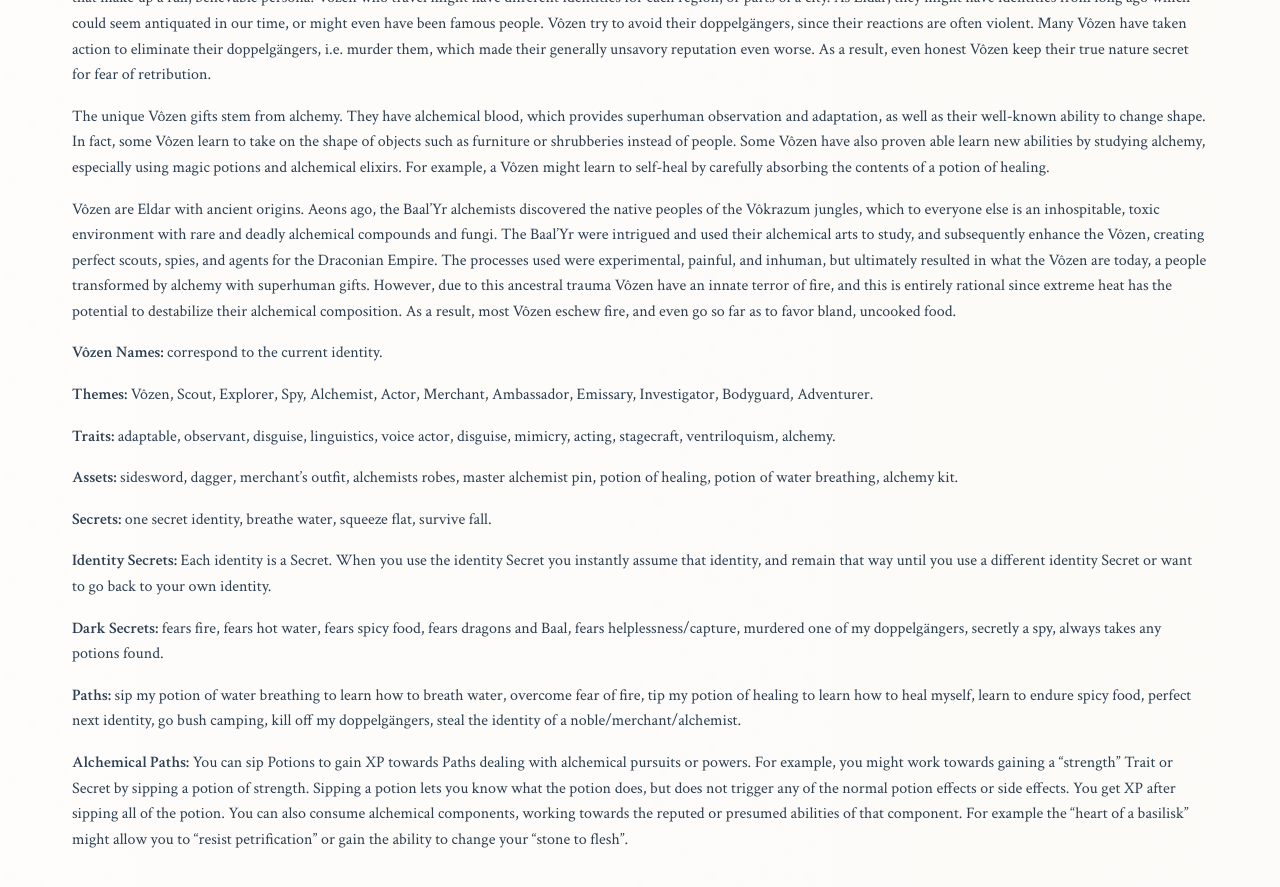
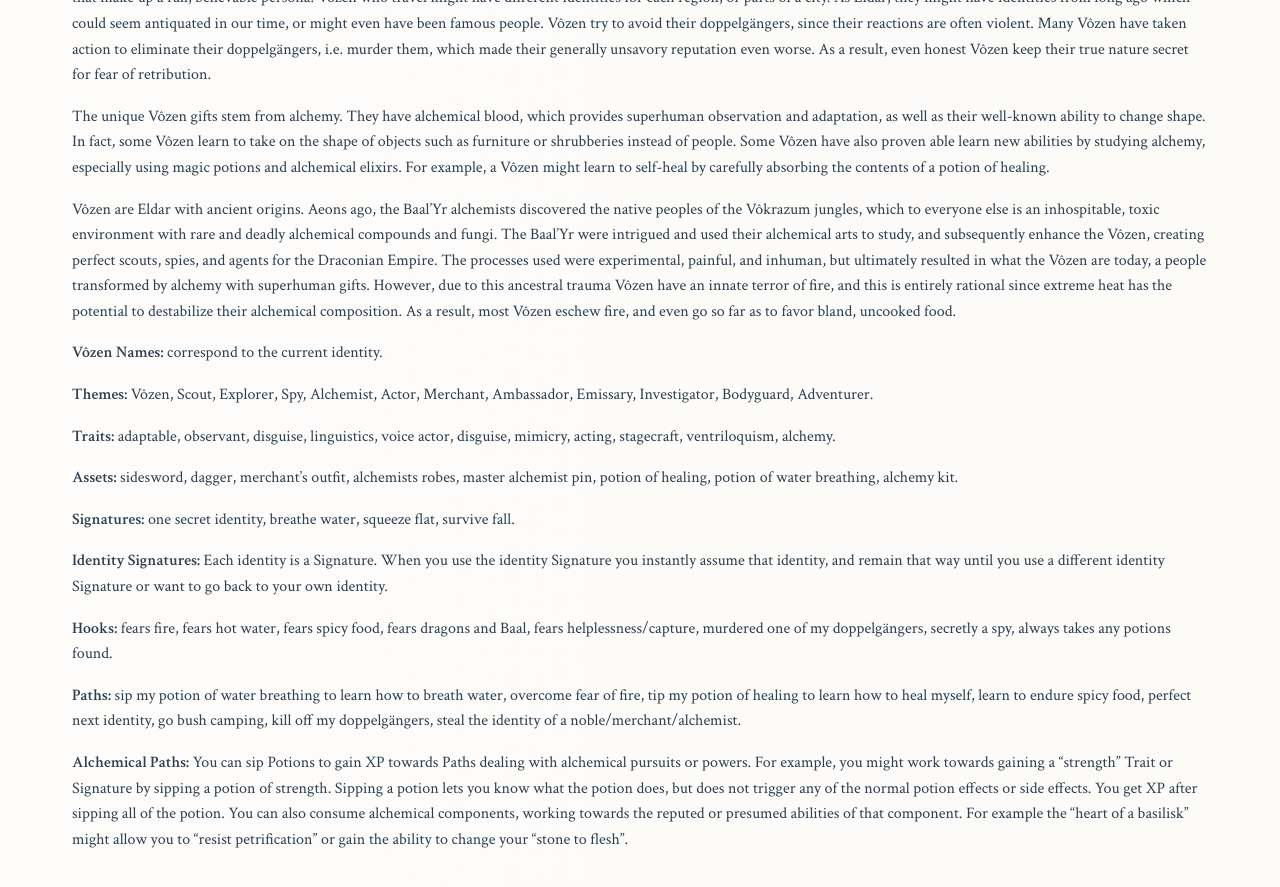
Before and after one commit to paulabrams/burners, a Jekyll site: the page built from markdown/burners-ancestry.md, in a window 1280 px wide and 900 px high, scrolled down 10434 px. Shown: the top 887 px of the window. Built offline with Jekyll 4.4.1, drawn with Linux system fonts in a browser that asks for light colours; some web fonts are replaced; some of the changed text lies outside the part shown.

Commit message:
Publish local draft: drop Legends and Wåndyr rule references.
Rewrite arms and ancestry framing in Burners terms; strip cross-system name-drops from principles, invocations, and the referee guide.

Co-authored-by: Cursor <cursoragent@cursor.com>

```diff
--- a/markdown/burners-ancestry.md
+++ b/markdown/burners-ancestry.md
@@ -7,17 +7,17 @@ hero_alt: "The faithful beasts — H. J. Ford"
 
 # Burners Ancestry
 
-*The complete **Ancestry** section (the races and peoples of the Dragon Isles) imported from **Legends of the Dragon Isles RPG**, for use with Burners (see [[Burners Adventure Game]]). Faithful to the source; structural run-together lines split, light typo fixes only.*
+*The races and peoples of the Dragon Isles, for use with Burners (see [[Burners Adventure Game]]).*
 
-> **Reading a Legends ancestry in Burners.** Each entry below ends in a block of Legends terms. Map them like this:
+> **Reading an ancestry block.** Each entry ends in a short pick-list. Map them like this:
 >
-> - **Themes** — feed your Burners **Theme**: your name or alias and a short "look" (*"Alu'Kel — desert screamer"*). A Legends Theme is also a mine for Traits.
+> - **Themes** — feed your Burners **Theme**: your name or alias and a short "look" (*"Alu'Kel — desert screamer"*). Also a mine for Traits.
 > - **Traits** — take as Burners **Traits**, each tagged to an Approach. Up to four per character level, backfilled as you go.
 > - **Assets** — gear. Buy from [[Burners Equipment]]; exotic pieces are in [[Burners Arms and Armor]], with **Slots** assigned there.
-> - **Secrets become Signatures** — see [[Burners Principles#Earned in play]]. Spells that are plainly spells are learned through [[Burners Sorcerie]] / [[Burners Spells]] instead.
-> - **Gifts** (Drisi, Karrock) — the "Gifts Secret" becomes a **Gifts Signature**; each gift manifested is an innate Asset while it shows.
+> - **Signatures** — powers and named edges earned in play — see [[Burners Principles#Earned in play]]. Spells that are plainly spells are learned through [[Burners Sorcerie]] / [[Burners Spells]] instead.
+> - **Gifts** (Drisi, Karrock) — take a **Gifts Signature**; each gift manifested is an innate Asset while it shows.
 > - **Signature Assets** — name items in play, never at creation (see [[Burners Arms and Armor]]).
-> - **Dark Secrets** — Burners has no slot for these; keep one anyway, as written, and hand it to the Referee. It is a hook, and hooks get pulled.
+> - **Hooks** — hand one to the Referee. It is a lever, and levers get pulled.
 > - **Paths** — goals and quests. XP stays OSE only — see [[Burners Principles#Earned in play]]. A completed Path pays off in fiction, Traits, or a Signature emerging.
 
 ---
@@ -48,9 +48,9 @@ Northmaren strongholds are works of engineering that would make the Dwur proud.
 
 **Assets:** cuirass, plate armor, sword, lance, poleax, longsword, rondel, warhorse, canoe, silk rope, Elven cloak, hunting bow, long bow, war bow, bread, cheese, Elven way bread.
 
-**Secrets:** detect evil, sense truth, holy aura, Elfsight, Starlight, Blessing of Lunara, Healing of Lunara, Purify water, Find Path, horse whisperer.
+**Signatures:** detect evil, sense truth, holy aura, Elfsight, Starlight, Blessing of Lunara, Healing of Lunara, Purify water, Find Path, horse whisperer.
 
-**Dark Secrets:** family slain by Avathars, impious, deserter, fears undead.
+**Hooks:** family slain by Avathars, impious, deserter, fears undead.
 
 **Paths:** battle the Avathars, earn knight's armor, become a knight, build a river fort, strengthen the forest, purify forest tainted by Avathars, hunt Avathars, win new lands in the south.
 
@@ -72,9 +72,9 @@ Southmaren nobles are most often found in the major cities of Aquila and Madriga
 
 **Assets:** cuirass, sidesword, buckler, parrying dagger, storta, spadone, partisan, crossbow, boots, guildmaster silver pin, spellbook, vial of poison, vial of poison antidote, deer meat, wineskin, traveling rations.
 
-**Secrets:** black wizard spells, lock picking, magic appraisal, forgery, bribery, sword tricks, riding tricks, archery stick shot, horse whisperer, poison/antidote brewing.
+**Signatures:** black wizard spells, lock picking, magic appraisal, forgery, bribery, sword tricks, riding tricks, archery stick shot, horse whisperer, poison/antidote brewing.
 
-**Dark Secrets:** owes a debt, liar, thief, blackmailed, gigolo, flat broke, lost soul.
+**Hooks:** owes a debt, liar, thief, blackmailed, gigolo, flat broke, lost soul.
 
 **Paths:** find a magical rapier, learn black wizard spells, make it rich, pay off debt, blood debt vs goblyns, soul owned by a black wizard, orphan, raised by slave traders.
 
@@ -90,9 +90,9 @@ The Aethiiri (Elves) are beautiful hallowed Eldar of light, filled with sacred m
 
 **Assets:** sword, bow, knife, spear, leaf armor, Elven cloak, silver trumpet, mandolin, harp, holy water, way bread.
 
-**Secrets:** starlight, moonlight, healing touch, holy water, water of visions.
+**Signatures:** starlight, moonlight, healing touch, holy water, water of visions.
 
-**Dark Secrets:** vow of vengeance against the dark elves, family slain by Kha'din.
+**Hooks:** vow of vengeance against the dark elves, family slain by Kha'din.
 
 **Paths:** root out evil in the young kingdoms, find a weirstone of Lunara, learn a new song, bring a new saint to Lunara.
 
@@ -120,9 +120,9 @@ Secretly, as one of the oldest of the Eldar, the Alu see it as one of their sacr
 
 **Assets:** Alu demon mask, Alu silk robes, Alu bladegrass armor, Alu curved longsword (e.g. katana, scimitar, falchion, shotel), throwing dart knives (e.g. kunai, trumbash), hooked blades (e.g. sickle, kusari-gama, kama, khopesh, trumbash), bladegrass whip, night iron mail, hunting bow, longbow, silk slippers, horse, falcon, saffron, lamb, rice balls, sake bottle.
 
-**Secrets:** arrow cutting, leaping, shadow step, invisibility, illusion, mirror image, shadow image, hide in shadows, shadow mask, binding words, circle of binding, binding chains, oni strength, tengu wings (grow from the back), shapeshift to Gallu.
+**Signatures:** arrow cutting, leaping, shadow step, invisibility, illusion, mirror image, shadow image, hide in shadows, shadow mask, binding words, circle of binding, binding chains, oni strength, tengu wings (grow from the back), shapeshift to Gallu.
 
-**Dark Secrets:** clan outcast, sole survivor, vengeful, consorts with shadows, assassin.
+**Hooks:** clan outcast, sole survivor, vengeful, consorts with shadows, assassin.
 
 **Paths:** defeat an Akuma in single combat, hunt Kha'din and purge them, master a disguise, master the flute, recover an ancient sword, recover a demon mask.
 
@@ -146,9 +146,9 @@ Avathars worship the Duirgurth, the Gods of Death who preside over "the many dea
 
 **Assets:** black cape and hat, sunglasses/sungoggles, breath mask, plague doctor mask, gothic fluted plate armor, bat-winged ax, goupillon flail, mangual triple flail, longsword, executioner's sword, greatsword, gothic halberd, siege arbalest, pavise, blood purity potion, healing potion in syringe, poison vial, poison dagger, poison antidote, belladonna perfume (poison), syringe, black bread, blood sausage, potatoes, wineskin.
 
-**Secrets:** shadow sight, poison use, flail high guard, vampiricy, vampiric regeneration, vampiric immunities, bat familiar, wolf familiar, change to bat, change to wolf, energy drain, raise skeleton, raise zombie, corpse grinder, lifeblood, blood familiar, innate spells of death, negative energy channeling, headsman, blood sight, rage of Kurg, hunter of the unfaithful, immune to charm and sleep, create ash child.
+**Signatures:** shadow sight, poison use, flail high guard, vampiricy, vampiric regeneration, vampiric immunities, bat familiar, wolf familiar, change to bat, change to wolf, energy drain, raise skeleton, raise zombie, corpse grinder, lifeblood, blood familiar, innate spells of death, negative energy channeling, headsman, blood sight, rage of Kurg, hunter of the unfaithful, immune to charm and sleep, create ash child.
 
-**Dark Secrets:** sunlight vulnerability, demi-vampiric (requires blood), schemer, vengeful and petty, deserter.
+**Hooks:** sunlight vulnerability, demi-vampiric (requires blood), schemer, vengeful and petty, deserter.
 
 **Paths:** become a necromancer, become a Vampire Lord, gather Elf blood, capture thralls, corrupt a saint.
 
@@ -164,9 +164,9 @@ Baal are dragon worshipers from the "Draconian Empire" of Akkar. Baal are elegan
 
 **Assets:** silk robes, ornate silk hat, fluted plate armor, flamberge sword, spear, smoked meat, water, incense, book of dragon rituals.
 
-**Secrets:** speak for dragons, conjure flames, purifying flames (burns Taint), flaming sword, flame circle (ritual), immune to charm and sleep, sacrificial rites (ritual), summon dragon, dragon scales (manifests scale armor as an Innate Asset), dragon wings (grow from the back).
+**Signatures:** speak for dragons, conjure flames, purifying flames (burns Taint), flaming sword, flame circle (ritual), immune to charm and sleep, sacrificial rites (ritual), summon dragon, dragon scales (manifests scale armor as an Innate Asset), dragon wings (grow from the back).
 
-**Dark Secrets:** as greedy and cruel as any dragon, secretly a Baal'Mot.
+**Hooks:** as greedy and cruel as any dragon, secretly a Baal'Mot.
 
 **Paths:** find a dragon to serve, expand the Regio of my dragon, purge all Baal'Mot.
 
@@ -205,11 +205,11 @@ Drisi warriors are known for their skill with the spear, javelin, partisan, and
 
 **Assets:** dory (light spear), aspis (shield), dagger, khopesh (sickle sword), crescent moon ax, crescent moon spade, gada (mace), monk spade, pilose (conical helm), orichalcum aspis, orichalcum pilose, adamant dory, orichalcum khopesh, vakaar dagger.
 
-**Secrets:** charm person, charm snakes, sticks to snakes, spray poison, suggestion.
+**Signatures:** charm person, charm snakes, sticks to snakes, spray poison, suggestion.
 
-**Drisi Gifts:** Take an Innate Asset for each of your "gifts", e.g. serpent scale armor, dragon scale armor, snakes for hair, poison bite, poison blood, heat vision (q.v. pit viper), sleep venom, etc. Also take a "Drisi Gifts" Secret; when used this manifests your gifts, making them available to use as well as visible. Otherwise you appear human, and your gifts are unavailable to use, as well as undetectable.
+**Drisi Gifts:** Take an Innate Asset for each of your "gifts", e.g. serpent scale armor, dragon scale armor, snakes for hair, poison bite, poison blood, heat vision (q.v. pit viper), sleep venom, etc. Also take a "Drisi Gifts" Signature; when used this manifests your gifts, making them available to use as well as visible. Otherwise you appear human, and your gifts are unavailable to use, as well as undetectable.
 
-**Dark Secrets:** disguised serpentman, owes sacrifices to Set.
+**Hooks:** disguised serpentman, owes sacrifices to Set.
 
 **Paths:** become a son of Set, build a cult of Set, summon the Yellow King, summon an avatar of Vilothuus, find a lost bowl of Hygeia or staff of Asclepius, find a great library, subvert a human kingdom.
 
@@ -229,9 +229,9 @@ Even Dwur who wander afar from the forge are sure to carry tools to tinker and f
 
 **Assets:** hammer, axe, skullcap, three-quarter plate armor, tinkering tools, crafting tools, lantern, flintlock pistol, flintlock rifle, blunderbuss, runelock, sausages, beer, whiskey.
 
-**Secrets:** Runelock, create golem, craft Dwurstone.
+**Signatures:** Runelock, create golem, craft Dwurstone.
 
-**Dark Secrets:** family slain by Gobbah, quest of vengeance.
+**Hooks:** family slain by Gobbah, quest of vengeance.
 
 **Paths:** invent something new, craft a new gun, visit a new young kingdom, regain the old Dwur homelands in Forandol mountains.
 
@@ -267,15 +267,15 @@ Although Karrocks were given humanity by the Dwur and can lead mortal lives, the
 
 **Assets:** stone mace, stone maul, poleax, iron-shod staff, tetsubo, lantern, colorful cloak, monk robes, simple loincloth, sausages, beer, whiskey.
 
-**Secrets:** feat of strength, summon greatclub, stone shape, shape stone, earth shatter.
+**Signatures:** feat of strength, summon greatclub, stone shape, shape stone, earth shatter.
 
-**Karrock Gifts:** Take an Innate Asset for each of your "Karrock gifts" when you are made of stone, e.g. stoneskin, stoneshirt, stonefists, etc. Also take a "Karrock Gifts" Secret; when used this manifests those Innate Assets, making them available to use as well as visible. Otherwise you appear human, and your gifts are unavailable to use, as well as undetectable.
+**Karrock Gifts:** Take an Innate Asset for each of your "Karrock gifts" when you are made of stone, e.g. stoneskin, stoneshirt, stonefists, etc. Also take a "Karrock Gifts" Signature; when used this manifests those Innate Assets, making them available to use as well as visible. Otherwise you appear human, and your gifts are unavailable to use, as well as undetectable.
 
-**Dark Secrets:** war atrocities, recurring war nightmares.
+**Hooks:** war atrocities, recurring war nightmares.
 
 **Paths:** find the Karrock homeland, find an arkenstone, become truly patient.
 
-**Karrock Paths:** You can consume gems and precious stones to earn XP on Paths for Karrock Gifts. (Tip: look up reputed gemstone powers for inspiration.) For example, you might work towards gaining a "stone strength" Trait or Secret by consuming a precious stone (such as agate or black onyx). Also if you find a truly magical stone then you may be able to gain its power.
+**Karrock Paths:** You can consume gems and precious stones to earn XP on Paths for Karrock Gifts. (Tip: look up reputed gemstone powers for inspiration.) For example, you might work towards gaining a "stone strength" Trait or Signature by consuming a precious stone (such as agate or black onyx). Also if you find a truly magical stone then you may be able to gain its power.
 
 ## Kith
 
@@ -297,9 +297,9 @@ The ancestors of the Kith came from the far northern lands of the midnight sun,
 
 **Assets:** greatsword, lochaber ax, dragonbone axe, saex, small ax, dragonbone dagger, war bow, war drum, cloak (esp. deer hide, wolf, bear, etc.), drinking skull, venison, grog, gold wrist band, gold torc.
 
-**Secrets:** understand bird's song, dragon eyes, dragon skin, dragon awe, burning blood, burning eye, stone heart, dragon fury, strength of the wyrm.
+**Signatures:** understand bird's song, dragon eyes, dragon skin, dragon awe, burning blood, burning eye, stone heart, dragon fury, strength of the wyrm.
 
-**Dark Secrets:** seeks pain, only own what I can carry, keeps drinking skulls, family slain by Baal/Drunes/Drisi/Wyrms.
+**Hooks:** seeks pain, only own what I can carry, keeps drinking skulls, family slain by Baal/Drunes/Drisi/Wyrms.
 
 **Paths:** master the winged axe, master the dragonspear, master the greatsword, slay a wyrm, slay a dragon, slay Baal, slay Drunes, raid Baal lands, establish trade with the south.
 
@@ -321,12 +321,12 @@ Vôzen are Eldar with ancient origins. Aeons ago, the Baal'Yr alchemists discove
 
 **Assets:** sidesword, dagger, merchant's outfit, alchemists robes, master alchemist pin, potion of healing, potion of water breathing, alchemy kit.
 
-**Secrets:** one secret identity, breathe water, squeeze flat, survive fall.
+**Signatures:** one secret identity, breathe water, squeeze flat, survive fall.
 
-**Identity Secrets:** Each identity is a Secret. When you use the identity Secret you instantly assume that identity, and remain that way until you use a different identity Secret or want to go back to your own identity.
+**Identity Signatures:** Each identity is a Signature. When you use the identity Signature you instantly assume that identity, and remain that way until you use a different identity Signature or want to go back to your own identity.
 
-**Dark Secrets:** fears fire, fears hot water, fears spicy food, fears dragons and Baal, fears helplessness/capture, murdered one of my doppelgängers, secretly a spy, always takes any potions found.
+**Hooks:** fears fire, fears hot water, fears spicy food, fears dragons and Baal, fears helplessness/capture, murdered one of my doppelgängers, secretly a spy, always takes any potions found.
 
 **Paths:** sip my potion of water breathing to learn how to breath water, overcome fear of fire, tip my potion of healing to learn how to heal myself, learn to endure spicy food, perfect next identity, go bush camping, kill off my doppelgängers, steal the identity of a noble/merchant/alchemist.
 
-**Alchemical Paths:** You can sip Potions to gain XP towards Paths dealing with alchemical pursuits or powers. For example, you might work towards gaining a "strength" Trait or Secret by sipping a potion of strength. Sipping a potion lets you know what the potion does, but does not trigger any of the normal potion effects or side effects. You get XP after sipping all of the potion. You can also consume alchemical components, working towards the reputed or presumed abilities of that component. For example the "heart of a basilisk" might allow you to "resist petrification" or gain the ability to change your "stone to flesh".
+**Alchemical Paths:** You can sip Potions to gain XP towards Paths dealing with alchemical pursuits or powers. For example, you might work towards gaining a "strength" Trait or Signature by sipping a potion of strength. Sipping a potion lets you know what the potion does, but does not trigger any of the normal potion effects or side effects. You get XP after sipping all of the potion. You can also consume alchemical components, working towards the reputed or presumed abilities of that component. For example the "heart of a basilisk" might allow you to "resist petrification" or gain the ability to change your "stone to flesh".
```
Also changed, not shown: markdown/burners-arms-and-armor.md (+19 -21 lines), markdown/burners-examples-of-play.md (+1 -1 lines), markdown/burners-invocations.md (+1 -1 lines), markdown/burners-principles.md (+1 -1 lines), markdown/burners-referee-guide.md (+1 -1 lines).
